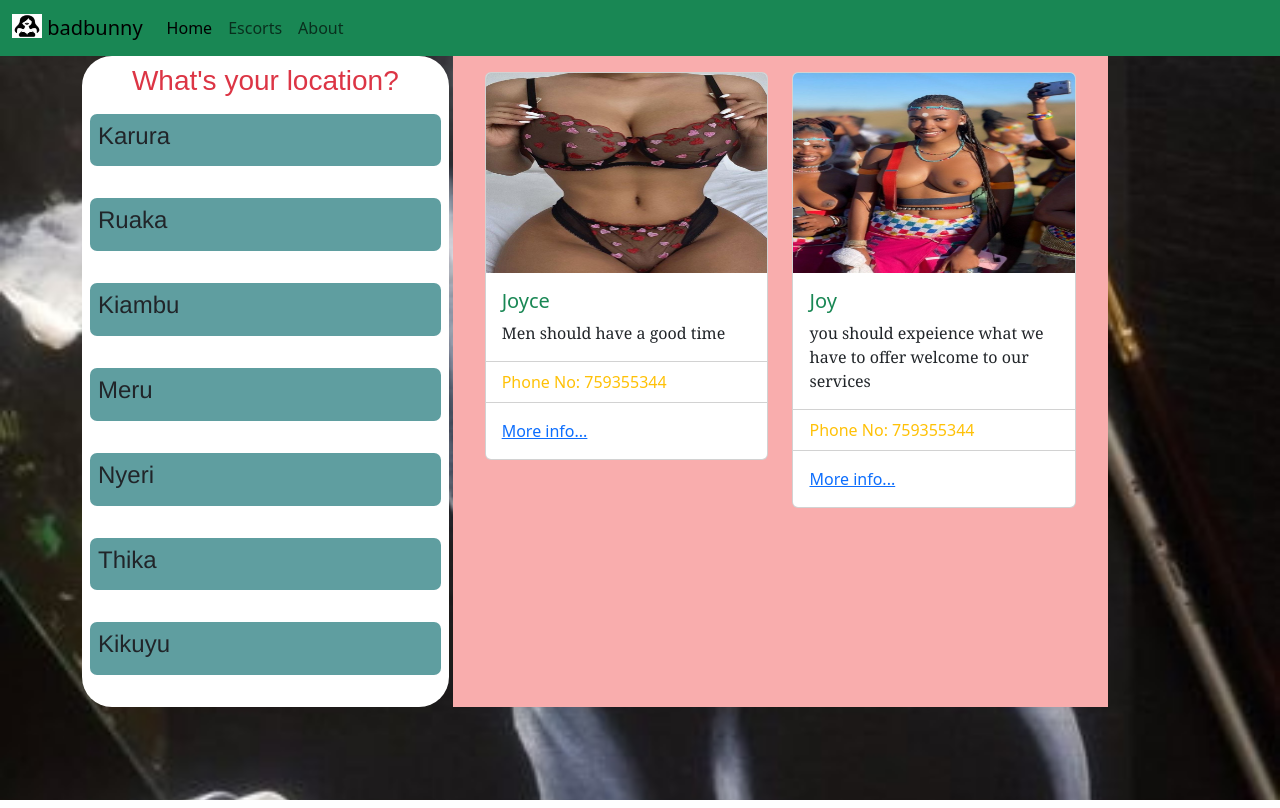
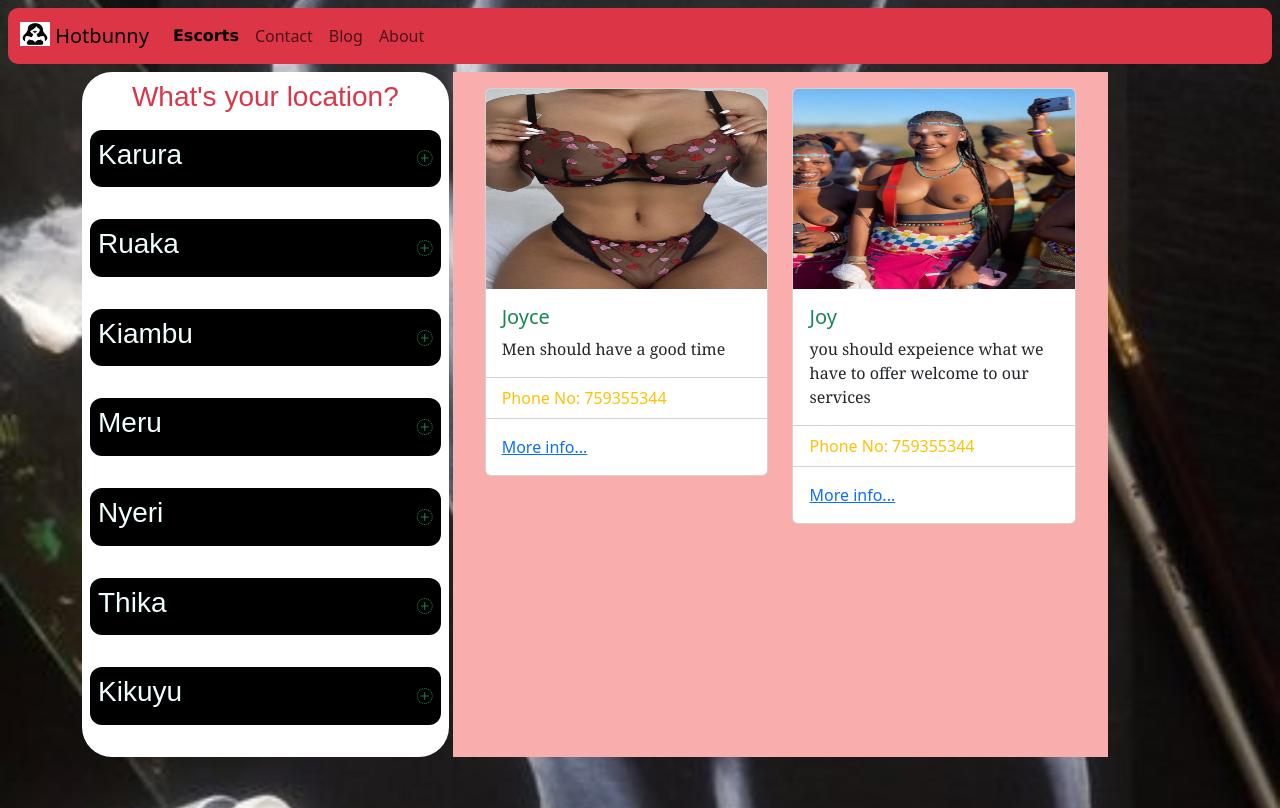
Before and after one commit to Royweru/django-hotbunny, a Django app: page / in a window 1280 px wide. Run offline with Django 4.2, Linux system fonts and the light colour scheme; data comes from the database, SQL or seed files in the repository; some libraries are stand-ins or nearby versions.

Commit message:
modified:   templates/components/locations-bar.html 	modified:   templates/main.html 	modified:   templates/navbar.html

```diff
--- a/templates/components/locations-bar.html
+++ b/templates/components/locations-bar.html
@@ -1,5 +1,6 @@
-<div class=" p-2  mb-4 mt-2" style="background-color: cadetblue; border-radius: 7px; width:100%; display:flex; align-items:center; justify-content:space-between;">
-  <h4 style=" font-family:'Franklin Gothic Medium', 'Arial Narrow', Arial, sans-serif">
+<div class=" p-2  mb-4 mt-2" style="background-color: black; border-radius: 12px; width:100%; display:flex; align-items:center; justify-content:space-between;">
+  <h3 style=" font-family:sans-serif; font-weight:lighter; color:azure;">
     {{location}}
-  </h4>
+  </h3>
+  <i class="bi bi-plus-circle-dotted text-success"></i>
 </div>
--- a/templates/main.html
+++ b/templates/main.html
@@ -4,7 +4,7 @@
   <head>
     <meta charset="utf-8" />
     <meta name="viewport" content="width=device-width, initial-scale=1" />
-    <title>Escort service</title>
+    <title>Hotbunny</title>
     <link
       href="https://cdn.jsdelivr.net/npm/bootstrap@5.3.2/dist/css/bootstrap.min.css"
       rel="stylesheet"
@@ -12,6 +12,10 @@
       crossorigin="anonymous"
     />
     <link rel="stylesheet" href="{% static '/css/main.css' %}">
+    <link rel="shortcut icon" href="{% static 'images/logo.jpeg' %}" type="image/x-icon">
+    <!-- Bootstrap Icons CDN link -->
+<link rel="stylesheet" href="https://cdn.jsdelivr.net/npm/bootstrap-icons@1.20.0/font/bootstrap-icons.css">
+
   </head>
   <body>
     {% include 'navbar.html' %}
--- a/templates/navbar.html
+++ b/templates/navbar.html
@@ -1,17 +1,19 @@
 {% load static %}
-<nav class="navbar bg-success navbar-expand-lg">
+<nav class="navbar bg-danger navbar-expand-lg m-2" style="border-radius: 10px;">
     <div class="container-fluid">
       <a class="navbar-brand" href="#">
         <img src="{% static '/images/logo.jpeg'%}" alt="Logo" width="30" height="24" class="d-inline-block align-text-top">
-        badbunny
+        Hotbunny
       </a>
       <button class="navbar-toggler" type="button" data-bs-toggle="collapse" data-bs-target="#navbarNavAltMarkup" aria-controls="navbarNavAltMarkup" aria-expanded="false" aria-label="Toggle navigation">
         <span class="navbar-toggler-icon"></span>
       </button>
       <div class="collapse navbar-collapse" id="navbarNavAltMarkup">
         <div class="navbar-nav">
-          <a class="nav-link active" aria-current="page" href="#">Home</a>
-          <a class="nav-link" href="#">Escorts</a>
+          <a class="nav-link active" aria-current="page" href="#" style="font-weight: bold;  font-family:Verdana, Geneva, Tahoma, sans-serif">Escorts</a>
+
+          <a class="nav-link" href="#">Contact</a>
+          <a class="nav-link" href="#">Blog</a>
           <a class="nav-link" href="#">About</a>
         </div>
       </div>
```
